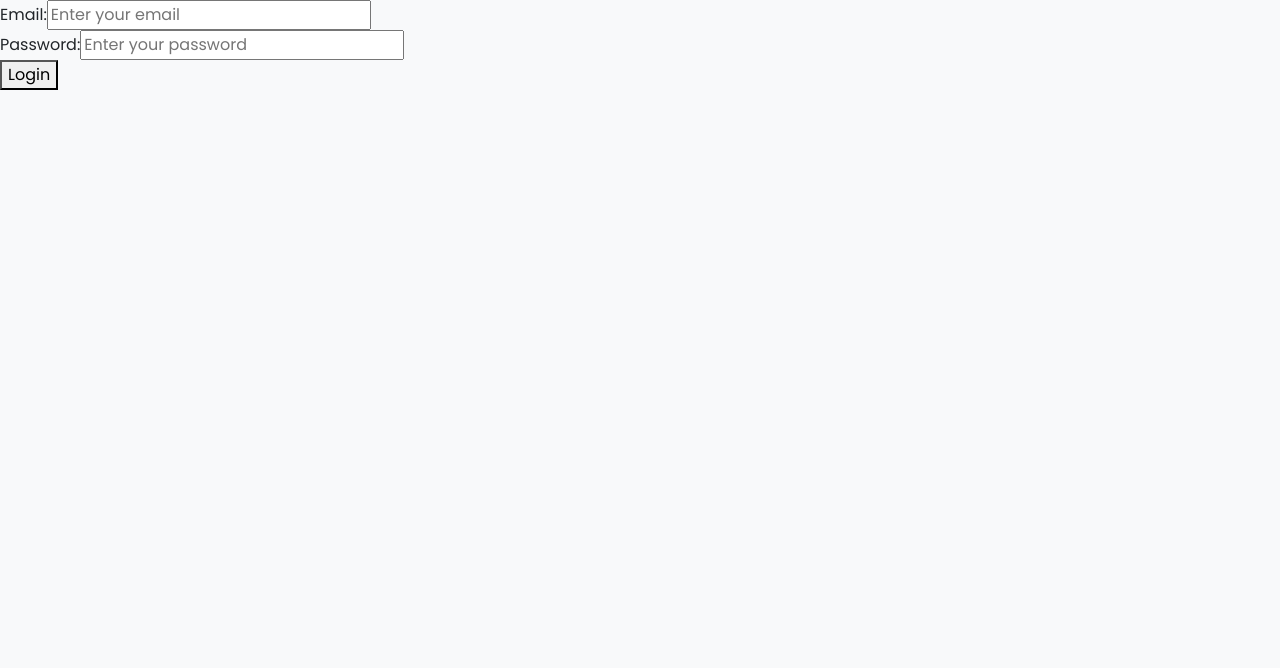
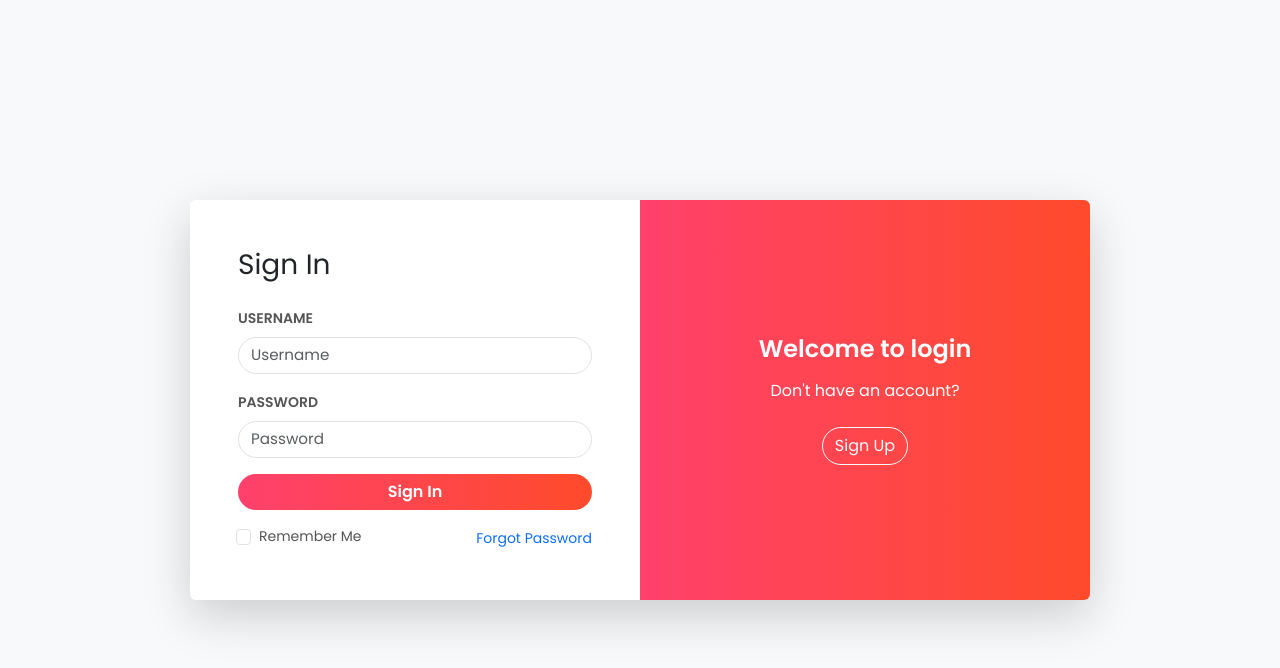
Before and after one commit to jamessarona/purrfecttrack-clinic-web, an Angular app: page /login in a window 1280 px wide. Shown: the top 668 px of the page. Built offline with nearby package versions, Linux system fonts and the light colour scheme.

Commit message:
feat: add initial design for login page

```diff
--- a/src/app/login/login.component.css
+++ /dev/null
@@ -1,3 +0,0 @@
-.error-message {
-    color: red;
-  }
--- a/src/app/login/login.component.html
+++ b/src/app/login/login.component.html
@@ -1,28 +1,55 @@
-<form (ngSubmit)="login()">
-    <div>
-      <label for="email">Email:</label>
+<div class="container login-wrapper d-flex justify-content-center align-items-center min-vh-100">
+  <div class="row shadow-lg rounded overflow-hidden" style="width: 900px; max-width: 100%;">
+    <div class="col-md-6 bg-white p-5">
+      <h3 class="mb-4">Sign In</h3>
+
+      <form (ngSubmit)="login()" class="needs-validation">
+        <div class="mb-3">
+          <label for="email" class="form-label text-uppercase small fw-bold">Username</label>
           <input
             id="email"
             type="email"
             name="email"
             [(ngModel)]="email"
-        placeholder="Enter your email"
+            class="form-control rounded-pill"
+            placeholder="Username"
             required
           />
         </div>
 
-    <div>
-      <label for="password">Password:</label>
+        <div class="mb-3">
+          <label for="password" class="form-label text-uppercase small fw-bold">Password</label>
           <input
             id="password"
             type="password"
             name="password"
             [(ngModel)]="password"
-        placeholder="Enter your password"
+            class="form-control rounded-pill"
+            placeholder="Password"
             required
           />
         </div>
 
-    <div *ngIf="error" class="error-message">{{ error }}</div>
-    <button type="submit">Login</button>
+        <div class="d-grid mb-3">
+          <button type="submit" class="btn btn-pink text-white rounded-pill fw-bold">Sign In</button>
+        </div>
+
+        <div class="d-flex justify-content-between align-items-center small">
+          <div class="form-check">
+            <input type="checkbox" class="form-check-input" id="rememberMe" />
+            <label class="form-check-label" for="rememberMe">Remember Me</label>
+          </div>
+          <a href="#" class="text-decoration-none">Forgot Password</a>
+        </div>
+
+        <div *ngIf="error" class="text-danger mt-2 small">{{ error }}</div>
       </form>
+    </div>
+
+    <div class="col-md-6 d-flex flex-column justify-content-center align-items-center text-white bg-gradient-pink text-center p-5">
+      <h4 class="fw-bold mb-3">Welcome to login</h4>
+      <p class="mb-4">Don't have an account?</p>
+      <a routerLink="/register" class="btn btn-outline-light rounded-pill">Sign Up</a>
+    </div>
+  </div>
+</div>
--- /dev/null
+++ b/src/app/login/login.component.scss
@@ -0,0 +1,52 @@
+.btn-pink {
+  background: linear-gradient(to right, #ff416c, #ff4b2b);
+  border: none;
+
+  &:hover {
+    background: linear-gradient(to right, #ff4b2b, #ff416c);
+  }
+}
+
+.bg-gradient-pink {
+  background: linear-gradient(to right, #ff416c, #ff4b2b);
+}
+
+.login-wrapper {
+  font-family: 'Poppins', sans-serif;
+
+  h2, h3, h4, label, input, button {
+    font-family: inherit;
+  }
+
+  label {
+    font-size: 0.875rem;
+    font-weight: 500;
+    color: #555;
+  }
+
+  input {
+    font-size: 0.95rem;
+    font-weight: 400;
+  }
+
+  .btn-primary, .btn-pink {
+    font-weight: 500;
+    font-size: 1rem;
+  }
+
+  .signup-section {
+    h3 {
+      font-size: 1.5rem;
+      font-weight: 600;
+    }
+
+    p {
+      font-size: 0.9rem;
+      color: #666;
+    }
+
+    .btn-outline-light {
+      font-size: 0.95rem;
+    }
+  }
+}
--- a/src/app/login/login.component.ts
+++ b/src/app/login/login.component.ts
@@ -8,7 +8,7 @@ import { RouterModule } from '@angular/router';
 @Component({
   selector: 'app-login',
   templateUrl: './login.component.html',
-  styleUrls: ['./login.component.css'],
+  styleUrls: ['./login.component.scss'],
   standalone: true,
   imports: [FormsModule, NgIf, RouterModule],
 })
```
Lines whose indentation alone changed are shown as unchanged.
